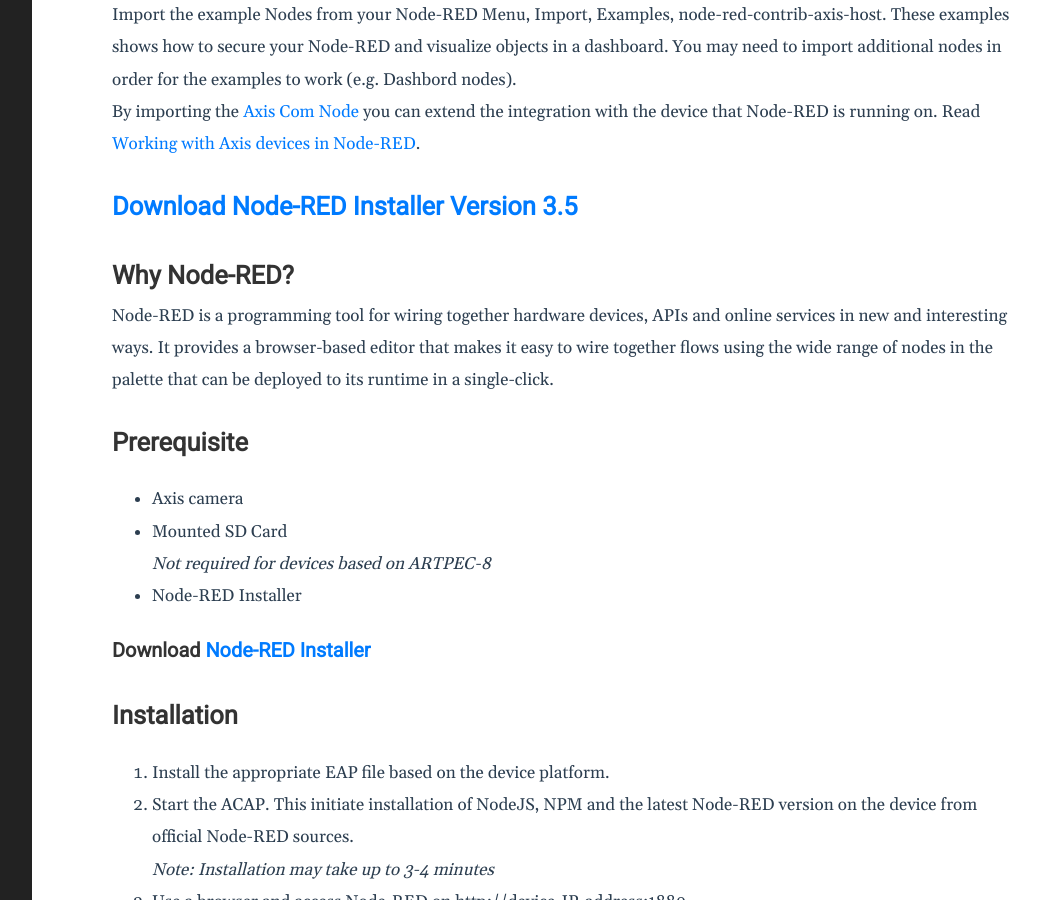
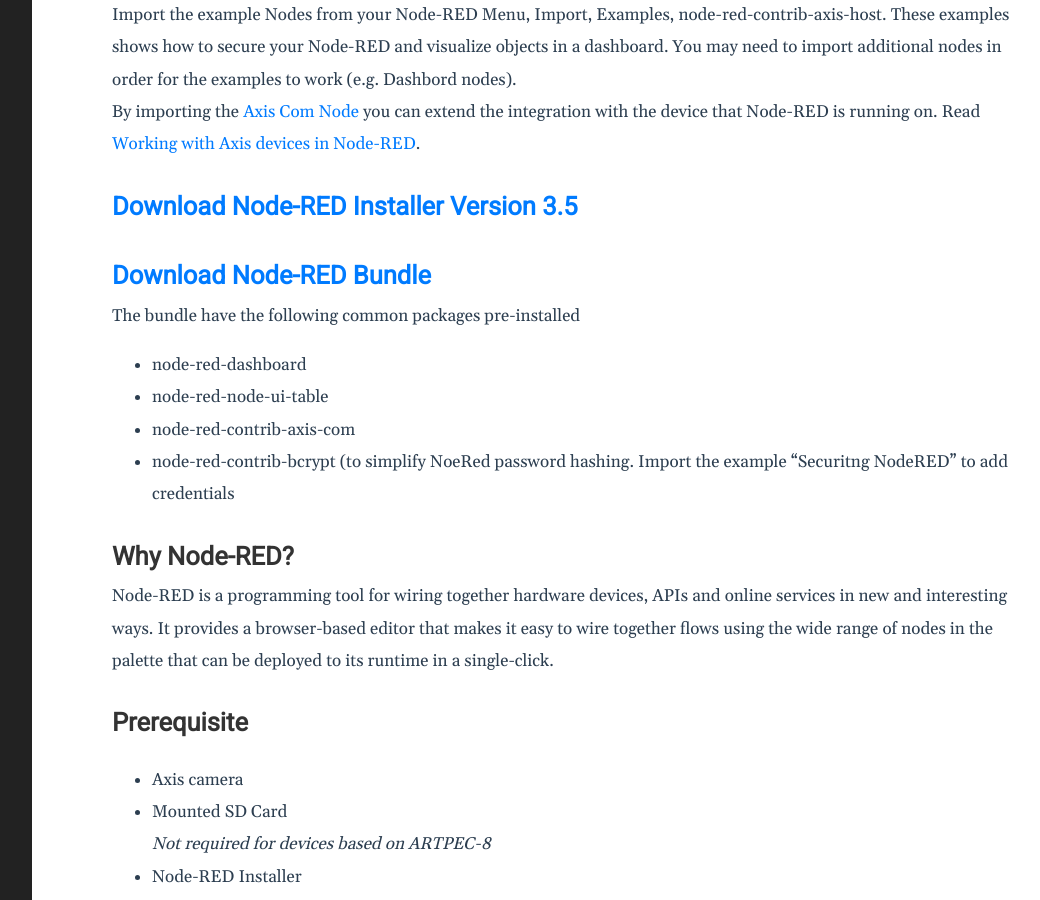
Before and after one commit to pandosme/pandosme.github.io, a Jekyll site: the page built from docs/_posts/2022-10-02-nodered-acap.md, in a window 1280 px wide and 900 px high, scrolled down 691 px. Shown: the whole window, without its empty margins (188-1228 px from the left). Built offline with Jekyll 4.4.1, drawn with Linux system fonts in a browser that asks for light colours.

Commit message:
Update 2022-10-02-nodered-acap.md

```diff
--- a/docs/_posts/2022-10-02-nodered-acap.md
+++ b/docs/_posts/2022-10-02-nodered-acap.md
@@ -21,6 +21,12 @@ Import the example Nodes from your Node-RED Menu, Import, Examples, node-red-con
 By importing the [Axis Com Node](https://flows.nodered.org/node/node-red-contrib-axis-com) you can extend the integration with the device that Node-RED is running on.  Read [Working with Axis devices in Node-RED](https://pandosme.github.io/node-red/2020/01/02/AxisNode.html).
 
 ## [Download Node-RED Installer Version 3.5](https://acap.juhlin.me/package/Nodered)
+## [Download Node-RED Bundle](https://acap.juhlin.me/package/Bundle)
+The bundle have the following common packages pre-installed
+- node-red-dashboard
+- node-red-node-ui-table
+- node-red-contrib-axis-com
+- node-red-contrib-bcrypt (to simplify NoeRed password hashing.  Import the example "Securitng NodeRED" to add credentials
 
 ## Why Node-RED?
 
@@ -34,7 +40,7 @@ palette that can be deployed to its runtime in a single-click.
 _Not required for devices based on ARTPEC-8_
 - Node-RED Installer
 
-### Download [Node-RED Installer](https://acap.juhlin.me/package/Nodered)
+
 
 ## Installation
 
```
